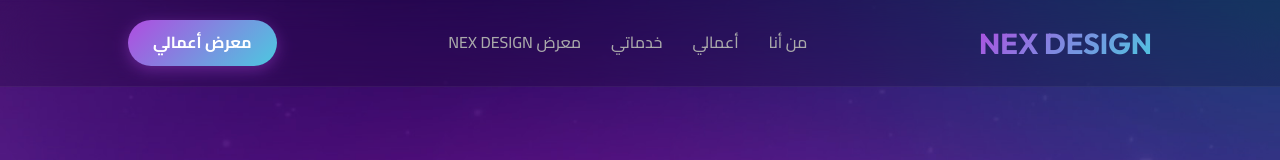
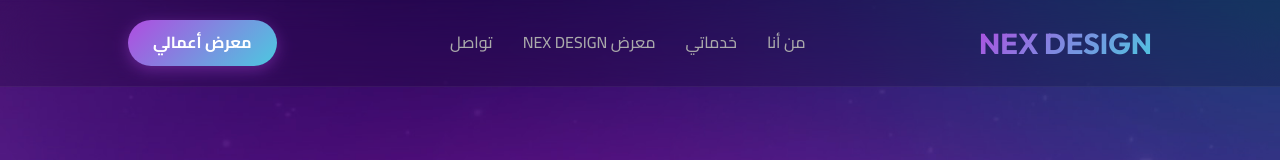
Before and after one commit to mhdgamealhumsi95-code/nex-design-portfolio, a plain HTML site: page index.html in a window 1280 px wide. Shown: the top 160 px of the page. Drawn offline with Linux system fonts and the light colour scheme.

Commit message:
Update index.html

```diff
--- a/index.html
+++ b/index.html
@@ -289,12 +289,15 @@
 
     <header>
         <div class="logo">NEX DESIGN</div>
-        <nav>
+       <nav>
             <ul>
                 <li><a href="#about">من أنا</a></li>
-                <li><a href="#video">أعمالي</a></li>
+
                 <li><a href="#services">خدماتي</a></li>
-                <li><a href="#portfolio"> معرض NEX DESIGN </a></li>
+
+                <li><a href="#portfolio">معرض NEX DESIGN</a></li>
+
+                <li><a href="#contact">تواصل</a></li>
             </ul>
         </nav>
        <a href="https://www.behance.net/mohamadmhd" class="btn-main" target="_blank">معرض أعمالي</a>
```
